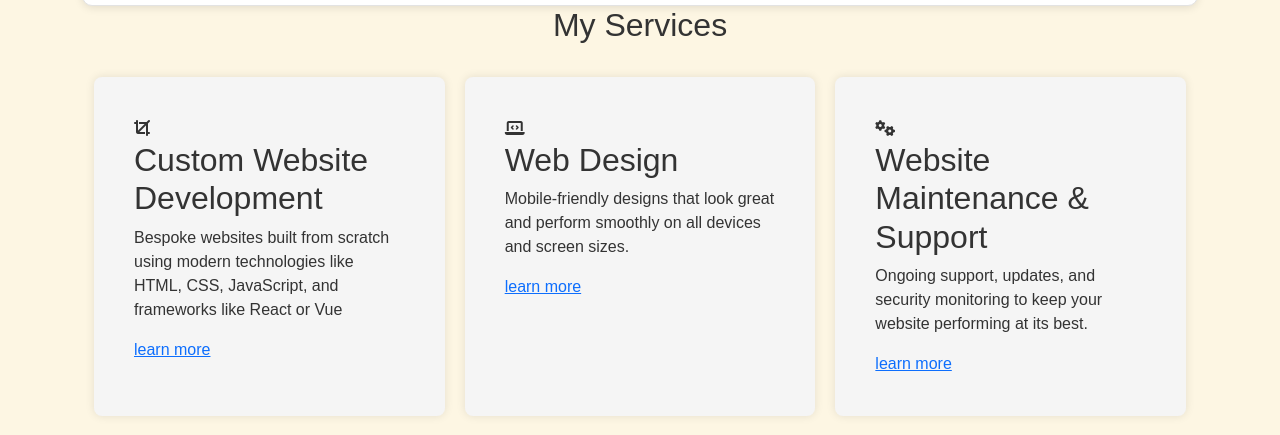
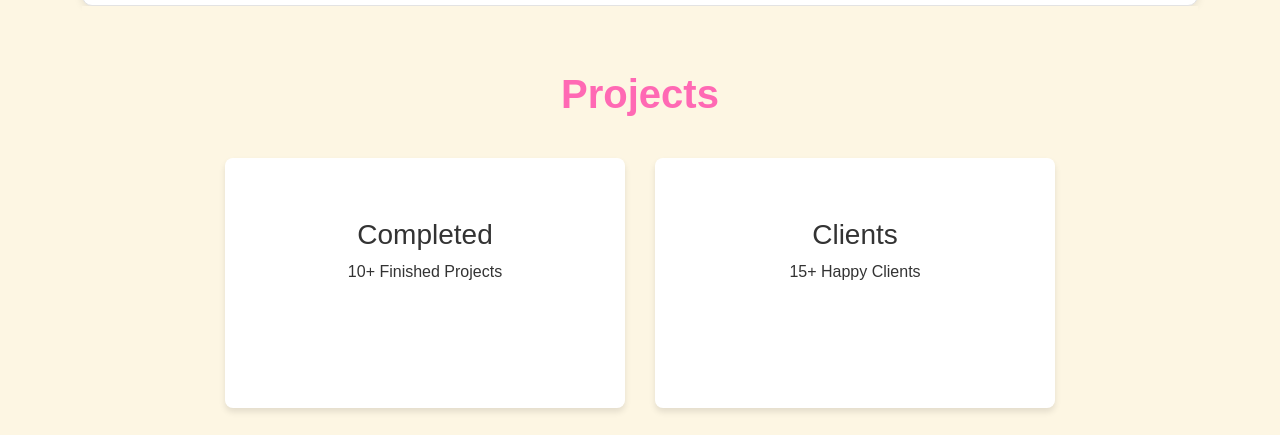
Before and after one commit to HelniseS/my-own-first-project, a plain HTML site: page index.html in a window 1280 px wide. Shown: the part 1619-2054 px from the top of the page. Drawn offline with nearby package versions, Linux system fonts and the light colour scheme.

Commit message:
I deleted services section from the index.html

```diff
--- a/index.html
+++ b/index.html
@@ -110,34 +110,7 @@
 
             </div>
 
-            <div id="services">
-            <div class="container">
-            <h1 class="sub-title">My Services</h1>
-            <div class="services-list">
 
-            <div class="services">
-           <i class="fa-solid fa-crop"></i>
-            <h2>Custom Website Development</h2>
-            <p>Bespoke websites built from scratch using modern technologies like HTML, CSS, JavaScript,
-                 and frameworks like React or Vue </p>
-                 <a href="#">learn more</a>
-            </div>
-
-            <div class="services">
-             <i class="fa-solid fa-laptop-code"></i>
-            <h2>Web Design</h2>
-            <p>Mobile-friendly designs that look great and perform smoothly on all devices and screen sizes.</p>
-             <a href="#">learn more</a>
-        </div>
-
-            <div class="services">
-            <i class="fa-solid fa-gears"></i>
-            <h2>Website Maintenance & Support</h2>
-            <p>Ongoing support, updates, and security monitoring to keep your website
-                performing at its best.
-            </p>
-             <a href="#">learn more</a>
-            </div>
 
         <section class="section" id="projects">
             <div class="top-header">
```
